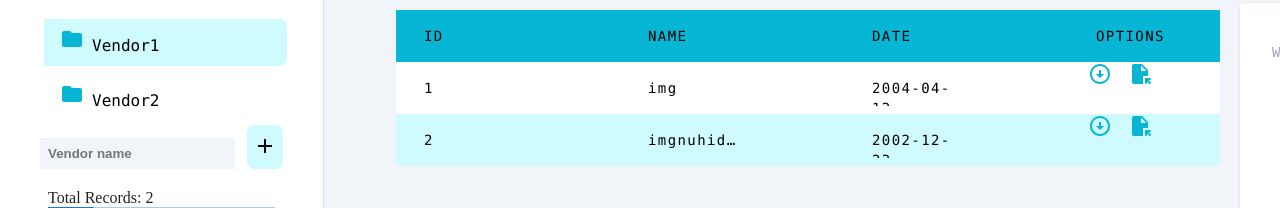
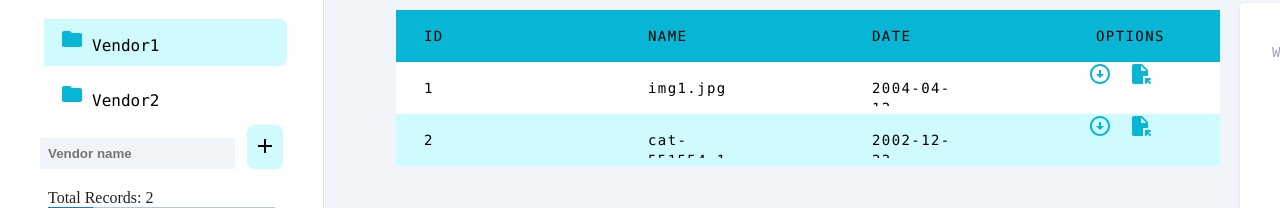
Before and after one commit to konekoshinde/raksoftech_filemng, a Next.js app: page / in a window 1280 px wide. Shown: the part 125-333 px from the top of the page. Built offline with nearby package versions, Linux system fonts and the light colour scheme.

Commit message:
Update DisplayList.js

```diff
--- a/src/app/Components/DisplayList.js
+++ b/src/app/Components/DisplayList.js
@@ -25,13 +25,13 @@ function createData(name,id, date){
 function DisplayList(props) {
     const [rows,setRows] = useState([
     [
-        createData('img', 1,'2004-04-12',"img1.jpg"),
-        createData('imgnuhidalnzx', 2,'2002-12-23',"img1.jpg"),
+        createData('img1.jpg', 1,'2004-04-12'),
+        createData('cat-551554_1280.jpg', 2,'2002-12-23'),
 
 
     ],
     [
-        createData('ppt.pptx', 1,'2002-12-23',"cat-551554_1280.jpg"),
+        createData('img1.jpg', 1,'2002-12-23'),
     ]
 
     ])
```
